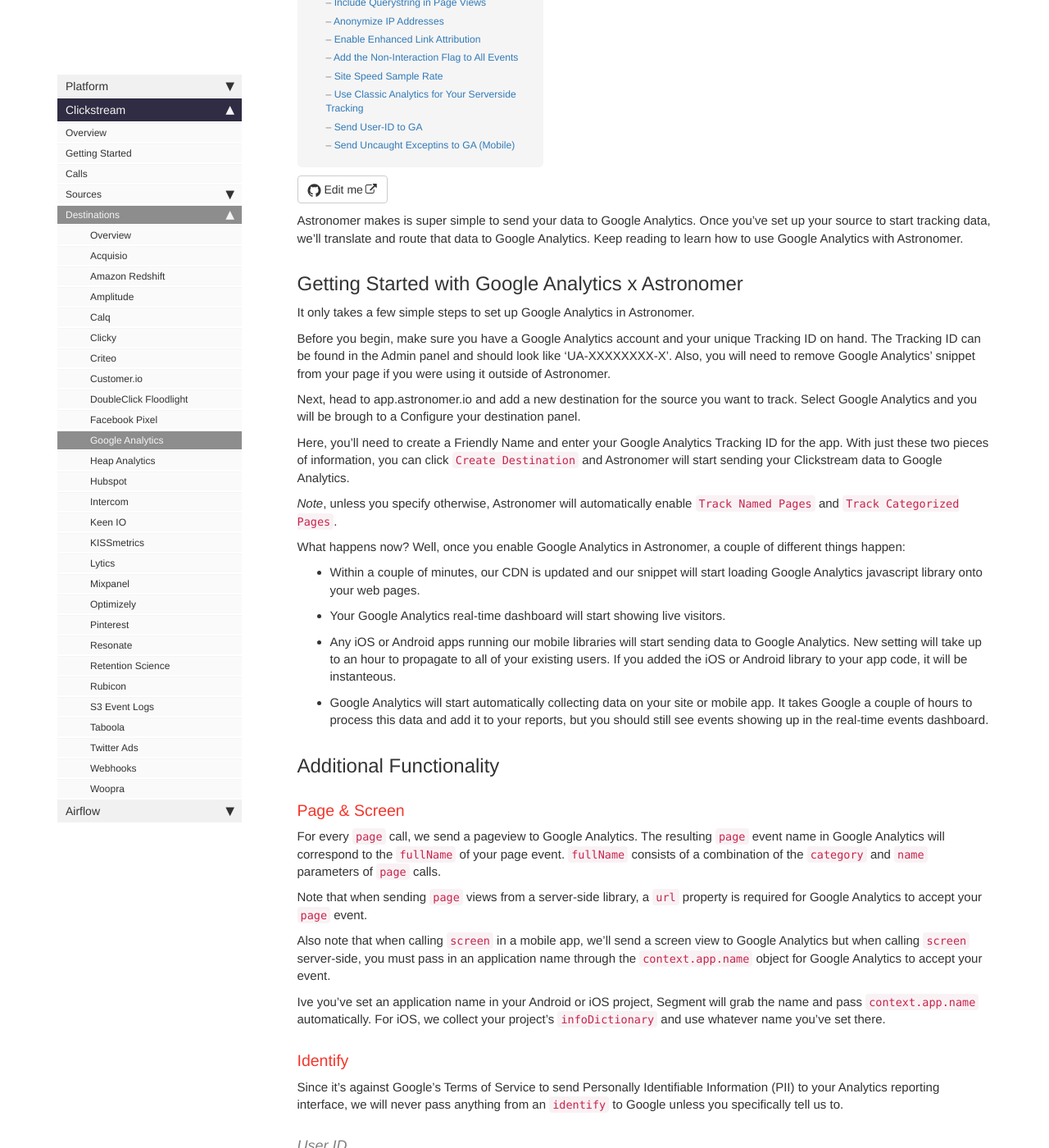
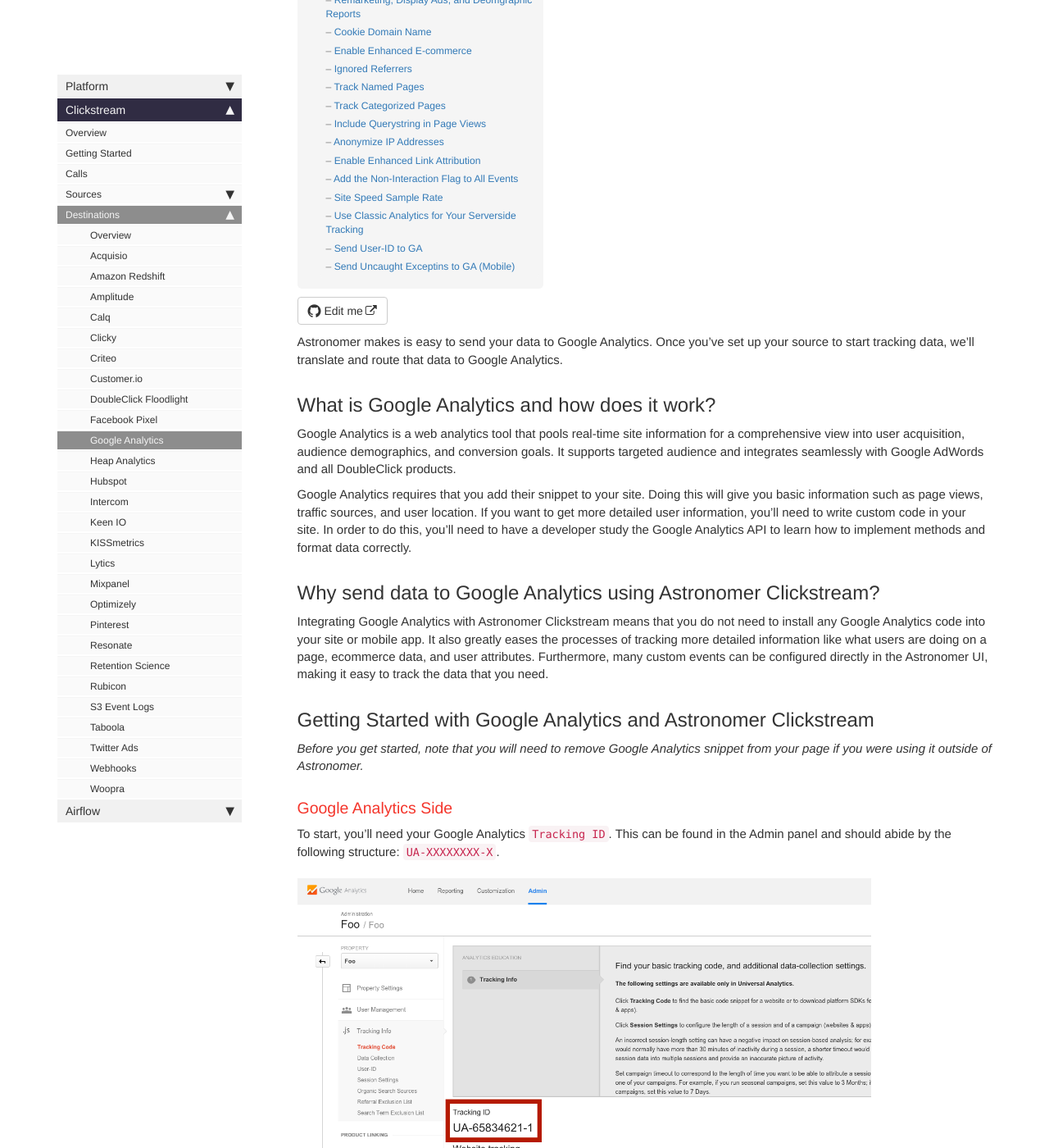
Before and after one commit to petedejoy/documentation, a Jekyll site: the page built from v2/clickstream/destinations/google-analytics.md, in a window 1280 px wide and 1400 px high, scrolled down 581 px. Shown: the whole window at 82% size. Built offline with Jekyll 4.4.1, drawn with Linux system fonts in a browser that asks for light colours; nearby versions of some CDN libraries; comment, search, counter and statistics services are not loaded; some of the changed text lies outside the part shown.

Commit message:
Google Analytics MVP Final #17

```diff
--- a/v2/clickstream/destinations/google-analytics.md
+++ b/v2/clickstream/destinations/google-analytics.md
@@ -3,26 +3,45 @@ title: Google Analytics
 sidebar: platform_sidebar
 ---
 
-Astronomer makes is super simple to send your data to Google Analytics. Once you've set up your source to start tracking data, we'll translate and route that data to Google Analytics. Keep reading to learn how to use Google Analytics with Astronomer.
+Astronomer makes is easy to send your data to Google Analytics. Once you've set up your source to start tracking data, we'll translate and route that data to Google Analytics.
 
-## Getting Started with Google Analytics x Astronomer
-It only takes a few simple steps to set up Google Analytics in Astronomer.
+## What is Google Analytics and how does it work?
 
-Before you begin, make sure you have a Google Analytics account and your unique Tracking ID on hand. The Tracking ID can be found in the Admin panel and should look like  'UA-XXXXXXXX-X'. Also, you will need to remove Google Analytics' snippet from your page if you were using it outside of Astronomer.
+Google Analytics is a web analytics tool that pools real-time site information for a comprehensive view into user acquisition, audience demographics, and conversion goals. It supports targeted audience and integrates seamlessly with Google AdWords and all DoubleClick products.
 
-Next, head to app.astronomer.io and add a new destination for the source you want to track. Select Google Analytics and you will be brough to a Configure your destination panel.
+Google Analytics requires that you add their snippet to your site. Doing this will give you basic information such as page views, traffic sources, and user location.  If you want to get more detailed user information, you'll need to write custom code in your site. In order to do this, you'll need to have a developer study the Google Analytics API to learn how to implement methods and format data correctly.
+
+## Why send data to Google Analytics using Astronomer Clickstream?
+
+Integrating Google Analytics with Astronomer Clickstream means that you do not need to install any Google Analytics code into your site or mobile app. It also greatly eases the processes of tracking more detailed information like what users are doing on a page, ecommerce data, and user attributes. Furthermore, many custom events can be configured directly in the Astronomer UI, making it easy to track the data that you need.
+
+## Getting Started with Google Analytics and Astronomer Clickstream
+
+*Before you get started, note that you will need to remove Google Analytics snippet from your page if you were using it outside of Astronomer.*
+
+### Google Analytics Side
+
+To start, you'll need your Google Analytics `Tracking ID`. This can be found in the Admin panel and should abide by the following structure: `UA-XXXXXXXX-X`.
+
+![google-analytics1](../../../images/google-analytics1.png)
+
+### Astronomer Side
+
+Next, head to app.astronomer.io and add a new destination for the source you want to track. Select Google Analytics and you will be brought to a Configure your destination panel.
 
 Here, you'll need to create a Friendly Name and enter your Google Analytics Tracking ID for the app. With just these two pieces of information, you can click `Create Destination` and Astronomer will start sending your Clickstream data to Google Analytics.
 
+![google-analytics1](../../../images/google-analytics2.gif)
+
 _Note_, unless you specify otherwise, Astronomer will automatically enable `Track Named Pages` and `Track Categorized Pages`.
 
-What happens now? Well, once you enable Google Analytics in Astronomer, a couple of different things happen:
+Enabling Google Analytics in your Astronomer UI causes a few things to happen:
 
-  * Within a couple of minutes, our CDN is updated and our snippet will start loading Google Analytics javascript library onto your web pages.
+  * Within a couple of minutes, our CDN is updated and our snippet will start loading Google Analytics javascript library onto your web pages. Note that it typically takes 12-24 hours for events to begin populating your GA dashboard, but then events should populate in real-time.
 
   * Your Google Analytics real-time dashboard will start showing live visitors.
 
-  * Any iOS or Android apps running our mobile libraries will start sending data to Google Analytics. New setting will take up to an hour to propagate to all of your existing users. If you added the iOS or Android library to your app code, it will be instanteous.
+  * Any iOS or Android apps running our mobile libraries will start sending data to Google Analytics. New setting will take up to an hour to propagate to all of your existing users. If you added the iOS or Android library to your app code, it should take 12-24 hours for events to begin populating your dashboard.
 
   * Google Analytics will start automatically collecting data on your site or mobile app. It takes Google a couple of hours to process this data and add it to your reports, but you should still see events showing up in the real-time events dashboard.
 
@@ -35,10 +54,10 @@ Note that when sending `page` views from a server-side library, a `url` property
 
 Also note that when calling `screen` in a mobile app, we'll send a screen view to Google Analytics but when calling `screen` server-side, you must pass in an application name through the `context.app.name` object for Google Analytics to accept your event.
 
-Ive you've set an application name in your Android or iOS project, Segment will grab the name and pass `context.app.name` automatically. For iOS, we collect your project's `infoDictionary` and use whatever name you've set there.
+If you've set an application name in your Android or iOS project, Astronomer will grab the name and pass `context.app.name` automatically. For iOS, we collect your project's `infoDictionary` and use whatever name you've set there.
 
 ### Identify
-Since it's against Google's Terms of Service to send Personally Identifiable Information (PII) to your Analytics reporting interface, we will never pass anything from an `identify` to Google unless you specifically tell us to.
+Since it's against Google's [Terms of Service](https://www.google.com/policies/terms/) to send Personally Identifiable Information (PII) to your Analytics reporting interface, we will never pass anything from an `identify` to Google unless you specifically tell us to.
 
 #### User ID
 Google Analytics allows you to set a User-ID for your identified visitors. [Read more about their universal tracking method here.](https://support.google.com/analytics/answer/3123663)
```
